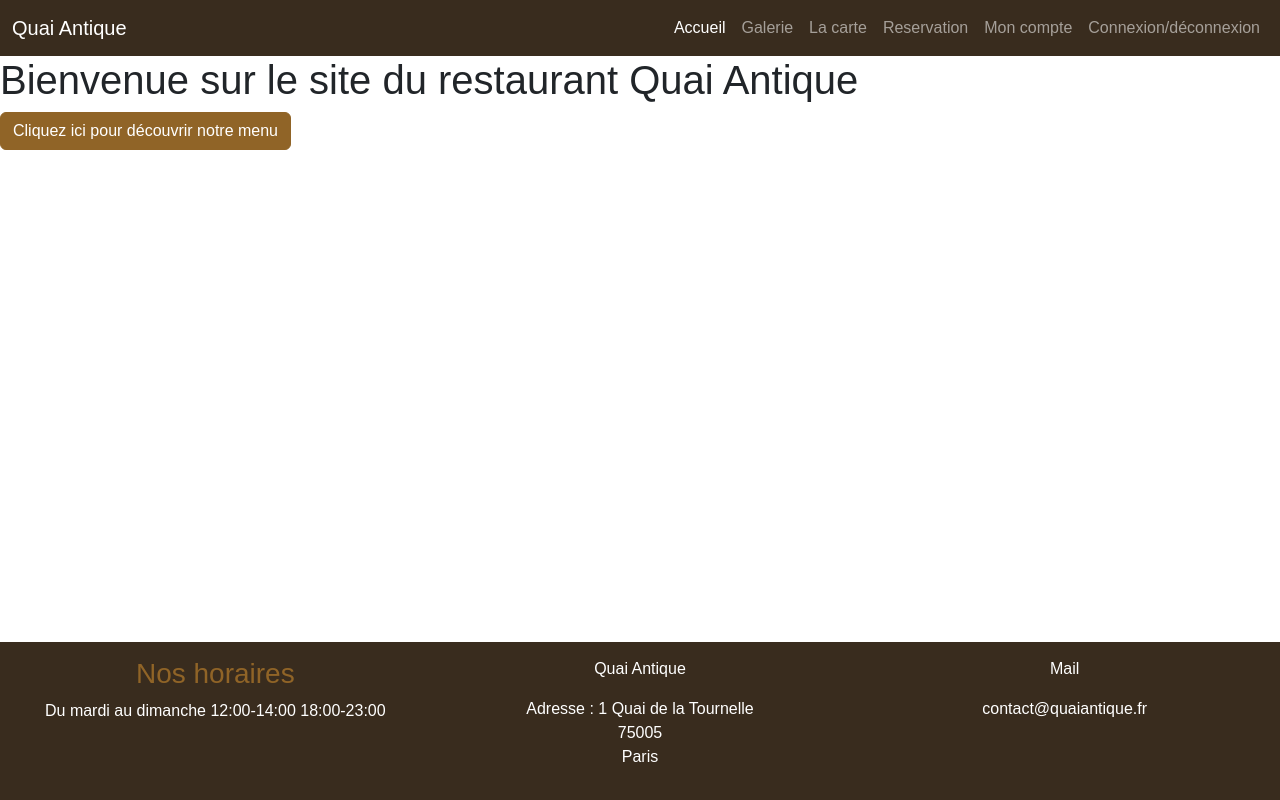
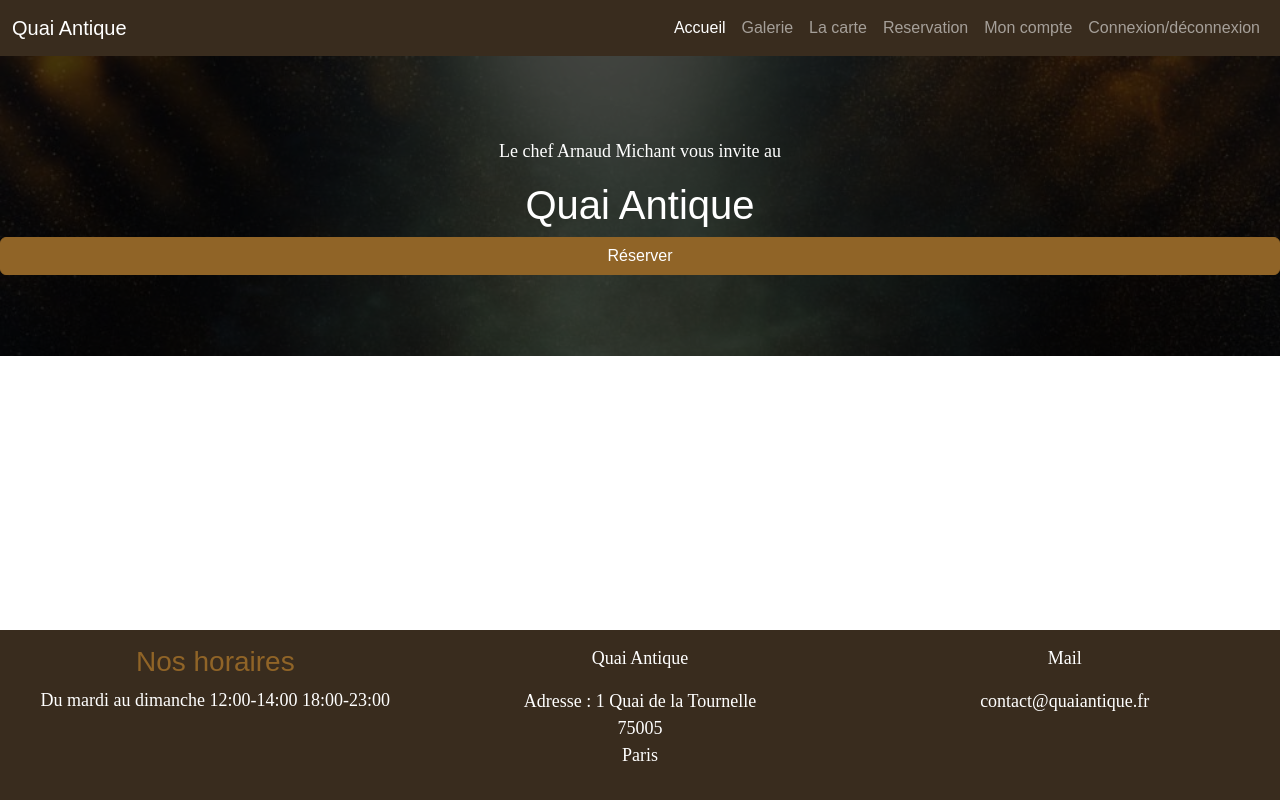
Before and after one commit to BarracoRT/quairestaurantfront, a website with bundled scripts: page index.html in a window 1280 px wide. Built offline with nearby package versions, Linux system fonts and the light colour scheme; files whose address does not match are found by name; a web font is replaced by a local one.

Commit message:
add hero scene

```diff
--- a/pages/home.html
+++ b/pages/home.html
@@ -1,2 +1,9 @@
-<h1> Bienvenue sur le site du restaurant Quai Antique </h1>
-<button class="btn btn-primary"> Cliquez ici pour découvrir notre menu </button>
+<div class="hero-scene text-center">
+
+    <div class="hero-scene-content text-white">
+        <p>Le chef Arnaud Michant vous invite au</p>
+        <h1>Quai Antique </h1>
+        <button class="btn btn-primary"> Réserver </button>
+    </div>
+
+</div>
--- a/scss/main.scss
+++ b/scss/main.scss
@@ -16,3 +16,33 @@
     bottom: 0;
     width: 100%;
 }
+
+p{
+    font-family: $font-family-serif;
+    font-size: 18px;
+}
+
+.hero-scene{
+    position: relative;
+    &::before{
+        content: "";
+        position: absolute;
+        top: 0;
+        left: 0;
+        width: 100%;
+        height: 100%;
+        background-image: url(../images/FondHeroScene.jpg);
+        background-size: cover;
+     filter: brightness(0.3);
+    }
+    *{
+        position: relative;
+    }
+    .hero-scene-content{
+        height: 300px;
+        display: flex;
+        flex-direction: column;
+        justify-content: center;
+
+    }
+}
```
Also changed, not shown: images/FondHeroScene.jpg (added), images/chef.jpg (added), images/resto.jpg (added), images/saumon.jpg (added), images/vins.jpg (added), scss/main.css, 2 other files.
